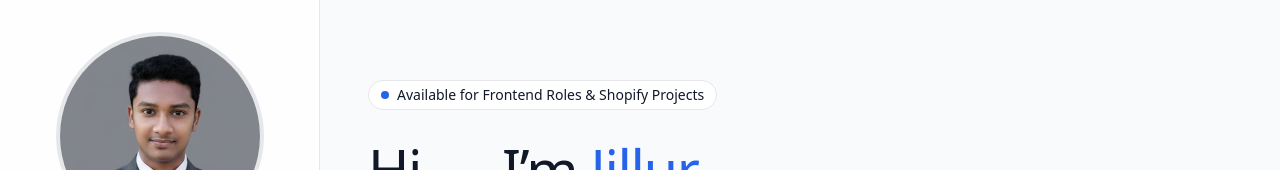
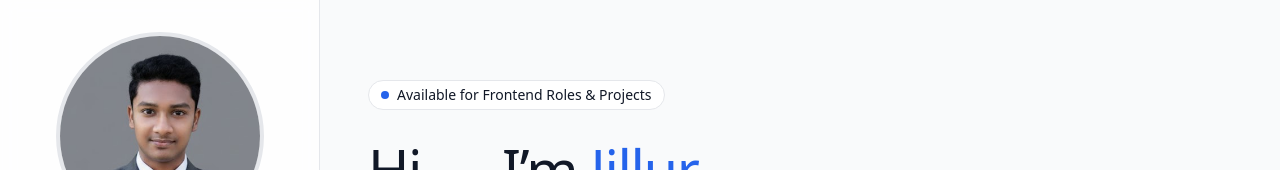
Before and after one commit to jisan5620jk/jillur_rahman, a Next.js app: page / in a window 1280 px wide. Shown: the top 170 px of the page. Built offline with nearby package versions, Linux system fonts and the light colour scheme.

Commit message:
Add Meta data

```diff
--- a/app/components/Hero.tsx
+++ b/app/components/Hero.tsx
@@ -70,7 +70,7 @@ export default function Hero() {
         <div className="lg:col-span-7">
           <p className="hero-badge inline-flex items-center gap-2 rounded-full bg-[var(--color-surface)] border border-[var(--color-border)] px-3 py-1 text-sm font-medium text-[var(--color-heading)]">
             <span className="h-2 w-2 rounded-full bg-[var(--color-primary)] inline-block" />
-            Available for Frontend Roles & Shopify Projects
+            Available for Frontend Roles & Projects
           </p>
 
           <h1 className="hero-title mt-6 text-4xl sm:text-5xl lg:text-6xl xl:text-[56px] font-[var(--font-poppins)] leading-tight tracking-tight text-[var(--color-heading)]">
--- a/app/layout.tsx
+++ b/app/layout.tsx
@@ -1,5 +1,6 @@
 import type { Metadata } from "next";
 import { Poppins, Inter, Fira_Code } from "next/font/google";
+import Head from "next/head";
 import "./globals.css";
 
 const poppins = Poppins({
@@ -39,6 +40,12 @@ export default function RootLayout({
       lang="en"
       className={`${poppins.variable} ${inter.variable} ${firacode.variable}`}
     >
+      <Head>
+        <meta
+          name="google-site-verification"
+          content="KBTjuj_LfHQjOibxyPcm_ZJbKH0NHGDEdUL3fRW4-0o"
+        />
+      </Head>
       <body className="antialiased">{children}</body>
     </html>
   );
--- a/package.json
+++ b/package.json
@@ -12,6 +12,7 @@
     "@sendgrid/mail": "^8.1.6",
     "gsap": "^3.13.0",
     "next": "16.0.1",
+    "next-sitemap": "^4.2.3",
     "nodemailer": "^7.0.10",
     "react": "19.2.0",
     "react-dom": "19.2.0",
```
Also changed, not shown: 1 other file (tests, documents, lock files or other folders).
